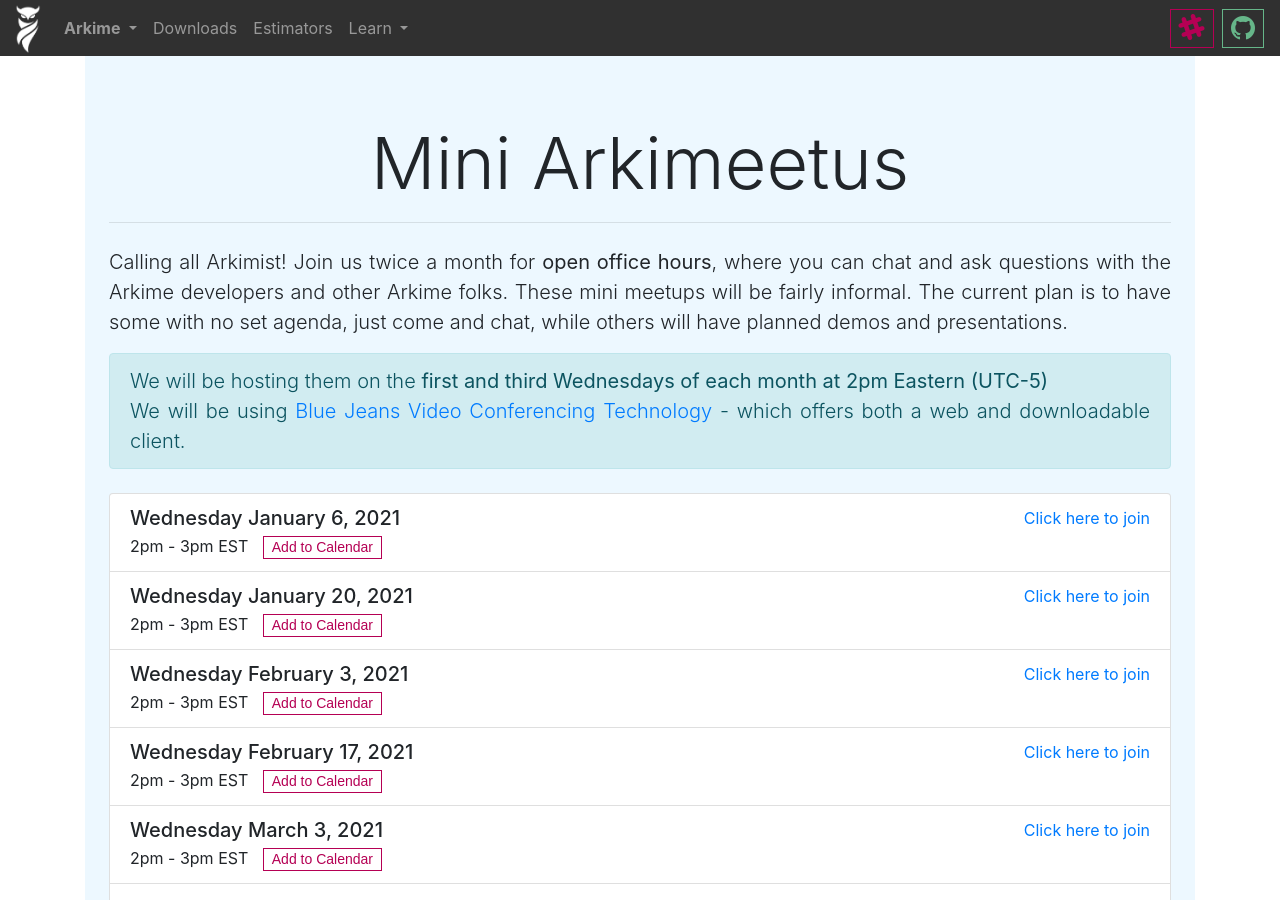
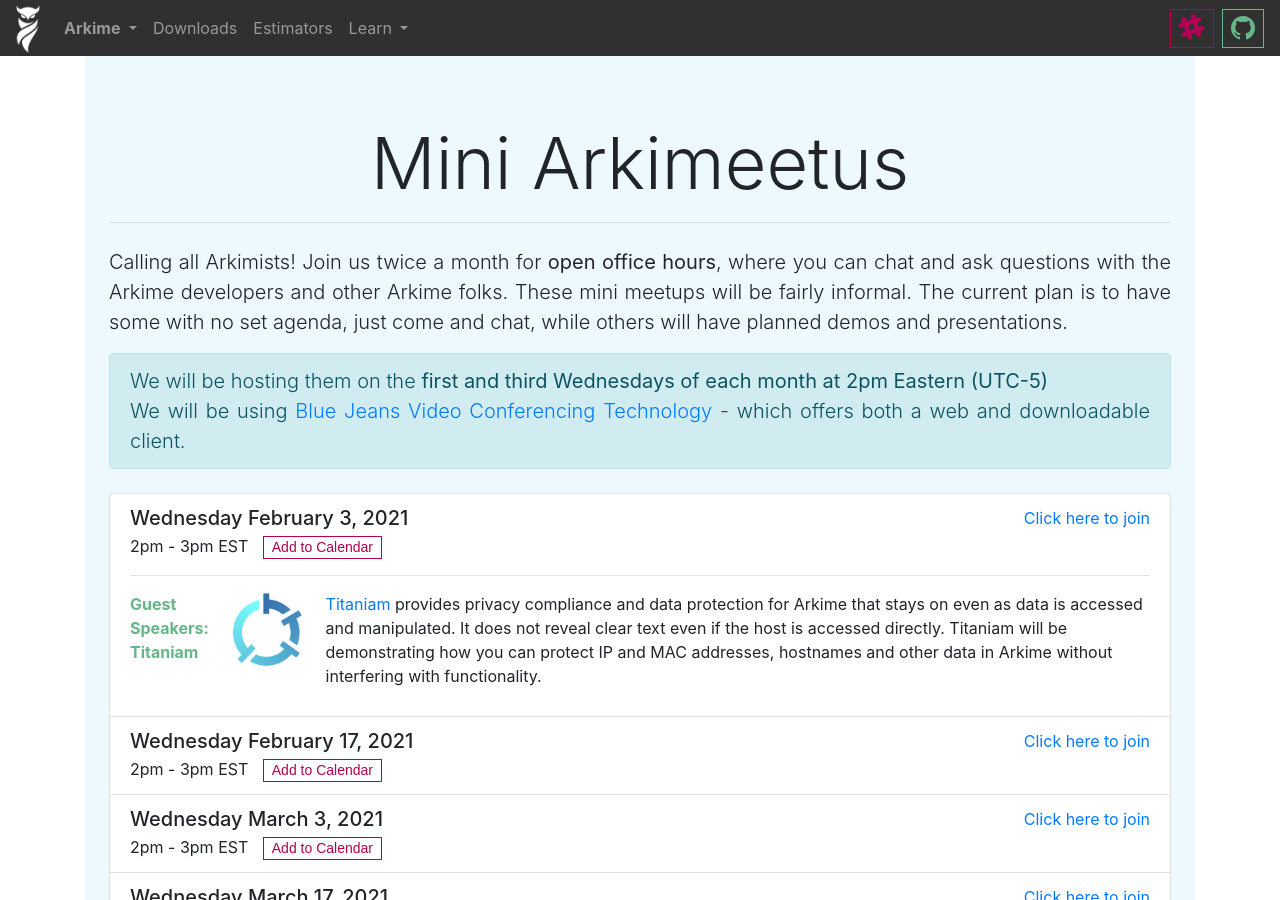
Before and after one commit to arkime/arkimeweb, a Jekyll site: the page built from mini-arkimeetus.html, in a window 1280 px wide and 900 px high. Built offline with Jekyll 4.4.1, drawn with Linux system fonts in a browser that asks for light colours.

Commit message:
add agenda for next office hours

```diff
--- a/mini-arkimeetus.html
+++ b/mini-arkimeetus.html
@@ -62,7 +62,7 @@
             </h1>
             <hr>
             <p class="lead text-justify mt-4">
-              Calling all Arkimist!
+              Calling all Arkimists!
               Join us twice a month for <strong>open office hours</strong>,
               where you can chat and ask questions with the Arkime developers
               and other Arkime  folks. These mini meetups will be fairly
@@ -84,36 +84,6 @@
               <ul class="list-group">
                 <li class="list-group-item">
                   <div class="d-flex w-100 justify-content-between">
-                    <h5 class="mb-1">Wednesday January 6, 2021</h5>
-                    <a class="no-decoration" href="https://bluejeans.com/725254217">
-                      Click here to join
-                    </a>
-                  </div>
-                  2pm - 3pm EST
-                  <span title="Add to Calendar" class="add-to-calendar">
-                    <span class="start">01/06/2021 02:00 PM</span>
-                    <span class="timezone">America/New_York</span>
-                    <span class="title">Mini Arkimeetus</span>
-                    <span class="description">Arkime Office Hours - https://arkime.com/mini-arkimeetus</span>
-                  </span>
-                </li>
-                <li class="list-group-item">
-                  <div class="d-flex w-100 justify-content-between">
-                    <h5 class="mb-1">Wednesday January 20, 2021</h5>
-                    <a class="no-decoration" href="https://bluejeans.com/278053542">
-                      Click here to join
-                    </a>
-                  </div>
-                  2pm - 3pm EST
-                  <span title="Add to Calendar" class="add-to-calendar">
-                    <span class="start">01/20/2021 02:00 PM</span>
-                    <span class="timezone">America/New_York</span>
-                    <span class="title">Mini Arkimeetus</span>
-                    <span class="description">Arkime Office Hours - https://arkime.com/mini-arkimeetus</span>
-                  </span>
-                </li>
-                <li class="list-group-item">
-                  <div class="d-flex w-100 justify-content-between">
                     <h5 class="mb-1">Wednesday February 3, 2021</h5>
                     <a class="no-decoration" href="https://bluejeans.com/725254217">
                       Click here to join
@@ -126,6 +96,29 @@
                     <span class="title">Mini Arkimeetus</span>
                     <span class="description">Arkime Office Hours - https://arkime.com/mini-arkimeetus</span>
                   </span>
+                  <hr>
+                  <div class="d-md-flex w-100 justify-content-between mt-2">
+                    <div class="mr-4">
+                      <strong class="primary-theme-text">
+                        Guest Speakers: Titaniam
+                      </strong>
+                    </div>
+                    <img alt="Titaniam"
+                      class="d-none d-lg-block"
+                      src="assets/Titaniam.png"
+                      style="margin-right: 1.5rem; height:75px;"
+                    />
+                    <p>
+                       <a class="no-decoration"
+                        href="https://www.titaniamlabs.com/titaniam-protect-arcus-for-arkime/">
+                         Titaniam</a> provides privacy compliance and data protection
+                       for Arkime that stays on even as data is accessed and
+                       manipulated. It does not reveal clear text even if the
+                       host is accessed directly. Titaniam will be demonstrating
+                       how you can protect IP and MAC addresses, hostnames and
+                       other data in Arkime without interfering with functionality.
+                     </p>
+                  </div>
                 </li>
                 <li class="list-group-item">
                   <div class="d-flex w-100 justify-content-between">
```
Also changed, not shown: assets/Titaniam.png (added).
